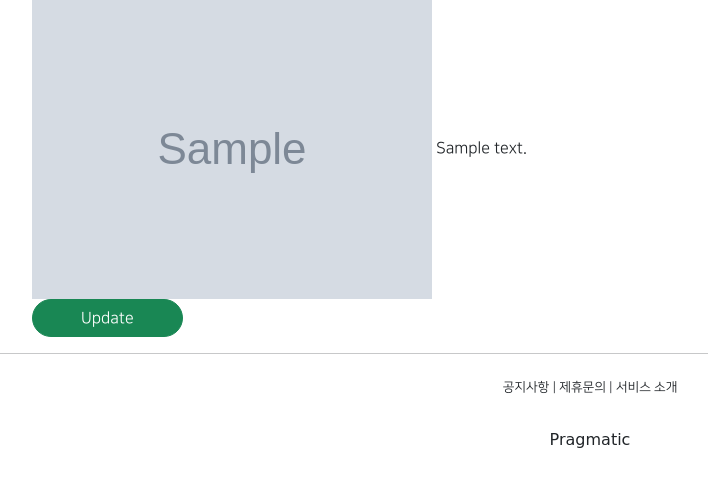
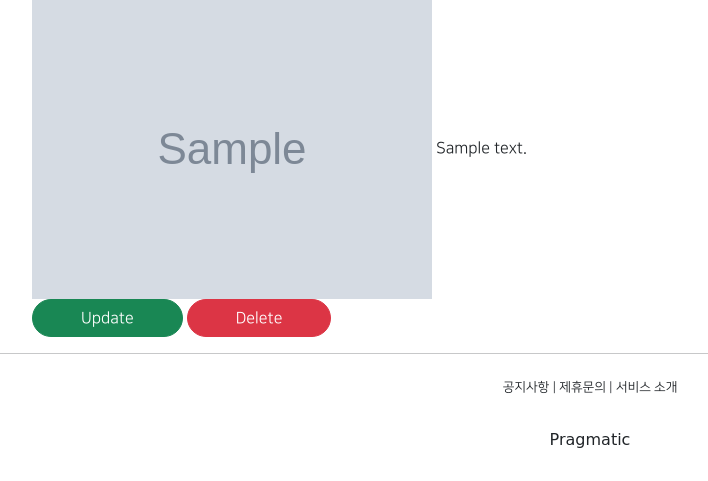
Before and after one commit to codemkim/gis_5ban, a Django app: page /articles/detail/1 in a window 1280 px wide. Shown: the part 328-809 px from the top of the page, without its empty margins (50-758 px from the left). Run offline with Django 3.2, Linux system fonts and the light colour scheme; tables that the repository leaves empty hold one stand-in row (values such as "Sample post"); grey boxes marked "Sample" are stand-in pictures; parts of the project's set-up code (start-up, migrations or seed data) failed here and were passed over; some libraries are stand-ins or nearby versions; some web fonts are replaced.

Commit message:
08/03 5ban class commit 4

```diff
--- a/articleapp/templates/articleapp/detail.html
+++ b/articleapp/templates/articleapp/detail.html
@@ -17,6 +17,11 @@
                     class="btn btn-success rounded-pill px-5">
                     Update
                 </a>
+
+                <a href="{% url 'articleapp:delete' pk=target_article.pk %}"
+                    class="btn btn-danger rounded-pill px-5">
+                    Delete
+                </a>
             </div>
 
         </div>
--- a/articleapp/urls.py
+++ b/articleapp/urls.py
@@ -1,7 +1,7 @@
 from django.urls import path
 from django.views.generic import TemplateView
 
-from articleapp.views import ArticleCreateView, ArticleDetailView, ArticleUpdateView
+from articleapp.views import ArticleCreateView, ArticleDetailView, ArticleUpdateView, ArticleDeleteView
 
 app_name = 'articleapp'
 
@@ -11,4 +11,5 @@ urlpatterns =[
     path('create/',ArticleCreateView.as_view(), name='create'),
     path('detail/<int:pk>', ArticleDetailView.as_view(), name='detail'),
     path('update/<int:pk>', ArticleUpdateView.as_view(), name='update'),
+    path('delete/<int:pk>', ArticleDeleteView.as_view(), name='delete'),
 ]
--- a/articleapp/views.py
+++ b/articleapp/views.py
@@ -2,7 +2,7 @@ from django.shortcuts import render
 
 # Create your views here.
 from django.urls import reverse_lazy, reverse
-from django.views.generic import CreateView, DetailView, UpdateView
+from django.views.generic import CreateView, DetailView, UpdateView, DeleteView
 
 from articleapp.forms import ArticleCreationForm
 from articleapp.models import Article
@@ -34,3 +34,9 @@ class ArticleUpdateView(UpdateView):
 
     def get_success_url(self):
         return reverse('articleapp:detail', kwargs={'pk':self.object.pk})
+
+class ArticleDeleteView(DeleteView):
+    model = Article
+    context_object_name = 'target_article'
+    template_name = 'articleapp/delete.html'
+    success_url = reverse_lazy('articleapp:list')
```
Also changed, not shown: articleapp/templates/articleapp/delete.html (added, +20 -0 lines).
